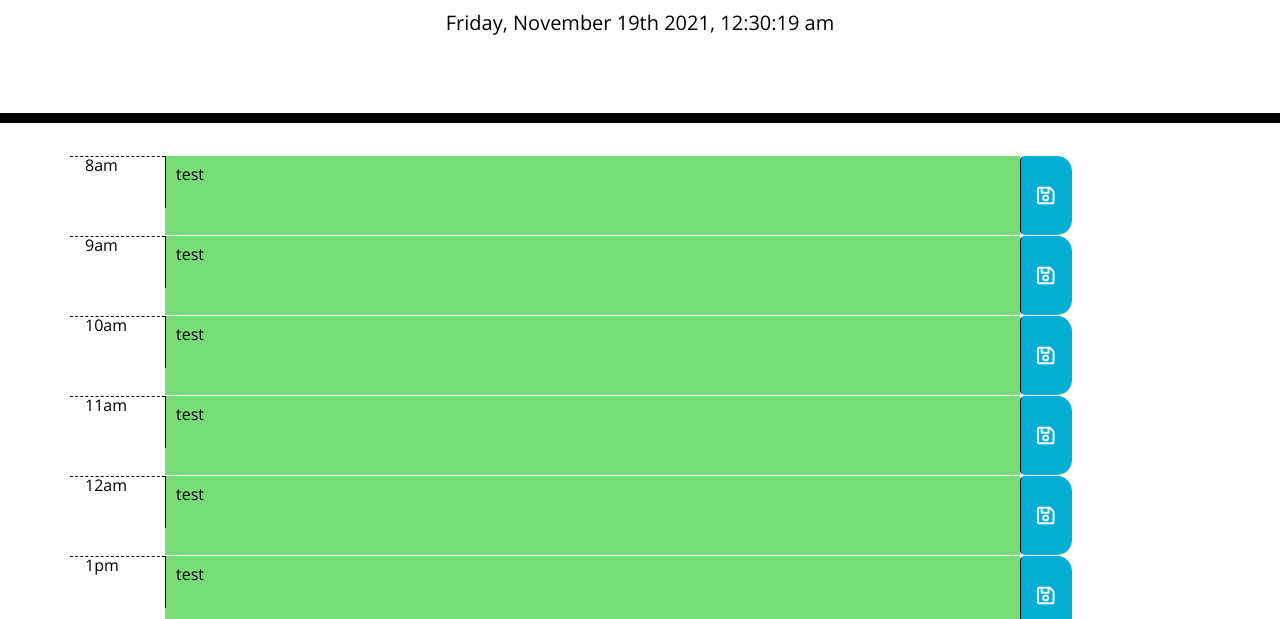
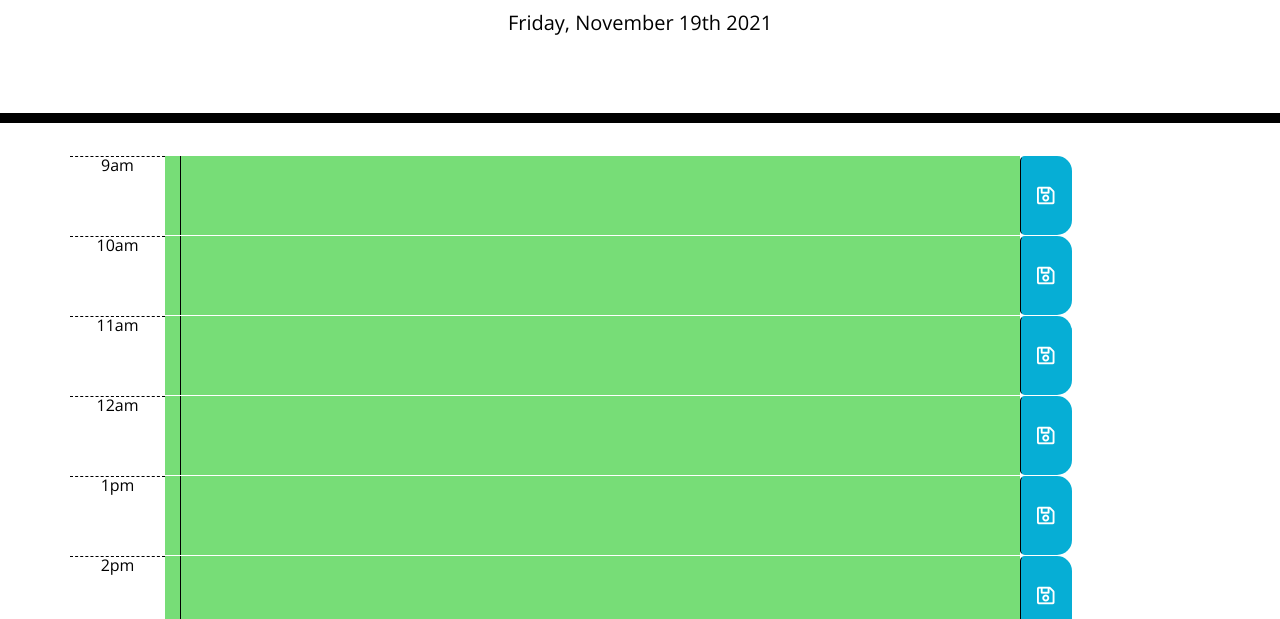
Before and after one commit to judo2000/day_planner, a plain HTML site: page index.html in a window 1280 px wide. Shown: the part 181-800 px from the top of the page. Drawn offline with nearby package versions, Linux system fonts and the light colour scheme.

Commit message:
Fixed local storage issues and updated styling

```diff
--- a/script.js
+++ b/script.js
@@ -1,14 +1,16 @@
-let myDay = moment().format("dddd, MMMM Do YYYY, h:mm:ss a");
+let myDay = moment().format("dddd, MMMM Do YYYY");
+let day = myDay;
 ///const today = $('#currentDay');
 currentDay.prepend(myDay);
 let containerEl = $('.container');
 let timeBlockEl = $('.timeBlock')
-
+let myEvents = [];
+let eventText = '';
 
 let mySched = [
     {
         hour:  8,
-        activity: ''
+        activity: 'Pain in the ass'
     },
     {
         hour: 9,
@@ -72,7 +74,6 @@ let mySched = [
     }
 ]
 
-
 //let currHour = moment().format("h a");
 //let currHour =  (moment().format("hh:mma"));
 let currHour = (moment().get('hour'));
@@ -109,17 +110,22 @@ function convertTime(myHour) {
       return myHour;
 }
 
-for (let i = 0; i < mySched.length; i++) {
-    let myHour = mySched[i].hour;
+for (let i = 9; i < 18; i++) {
+    //let myHour = mySched[i].hour;
 
     //console.log(myHour);
     //let convertedHour = convertTime(myHour);
     //console.log(convertedHour);
+    let currentEvent = localStorage.getItem(i);
+    //console.log(myPlanner);
+    if (currentEvent == null) {
+        currentEvent = ''
+    }
     let timeBlock = $(
         `<div class="row">
-            <div id="${i}" class="col-12 col-md-1 hour">${convertTime(moment(myHour, 'h:hh ').get('hour'))}</div>
-            <div id="description" class="col-12 col-md-9 p-0 description ${whenIsNow(myHour)}"><textarea id=${i}" name="description">test</textarea></div>
-            <div class="col-12 col-md-2 pl-0"><button class="btn btn-lg saveBtn"><i class="far fa-save"></i></button></div>
+            <div id="${i}" class="col-1 d-flex justify-content-center hour">${convertTime(i)}</div>
+            <div id="description" class="col-9 description ${whenIsNow(i)}"><textarea class="myText">${currentEvent}</textarea></div>
+            <div class="col-2 pl-0"><button class="btn btn-lg saveBtn"><i class="far fa-save"></i></button></div>
         </div>`
     )
     let schedTime = $(`#${i}`);
@@ -129,11 +135,12 @@ for (let i = 0; i < mySched.length; i++) {
 
 const saveBtn = $(containerEl);
 saveBtn.on('click', '.saveBtn', function(event) {
-    let toSave = $(event.target);
-    let myTextArea = toSave.parent().parent().children().eq(1).children().eq(0).val();
-    let myIndex = toSave.parent().parent().children().eq(0).attr('id');
-    console.log(myIndex);
-    //myTextArea.text(myTextArea);
-    console.log(myTextArea);
+    // get event id
 
+    let eventId = $(this).parent().parent().children().eq(0).attr('id');
+    let eventText = $(this).parent().parent().children().eq(1).children().val();
+    if (eventText) {
+
+    }
+    localStorage.setItem(eventId, eventText);
 })
--- a/style.css
+++ b/style.css
@@ -11,6 +11,10 @@ textarea {
   color: #000000;
   border-left: 1px solid black;
   padding: 10px;
+  width: 100%;
+  max-width: 100%;
+  height: 100%;
+  max-height: 100%;
 }
 
 .jumbotron {
```
Also changed, not shown: index.html (+45 -1 lines).
